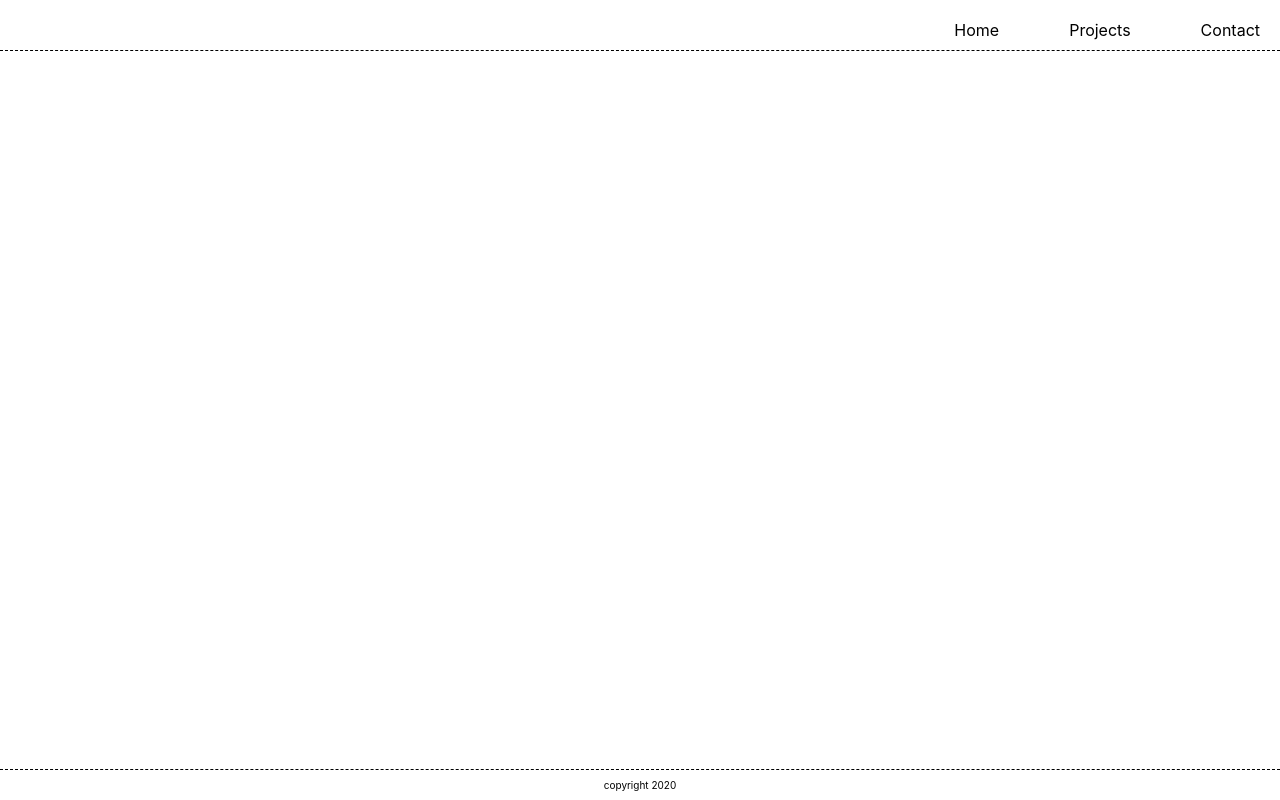
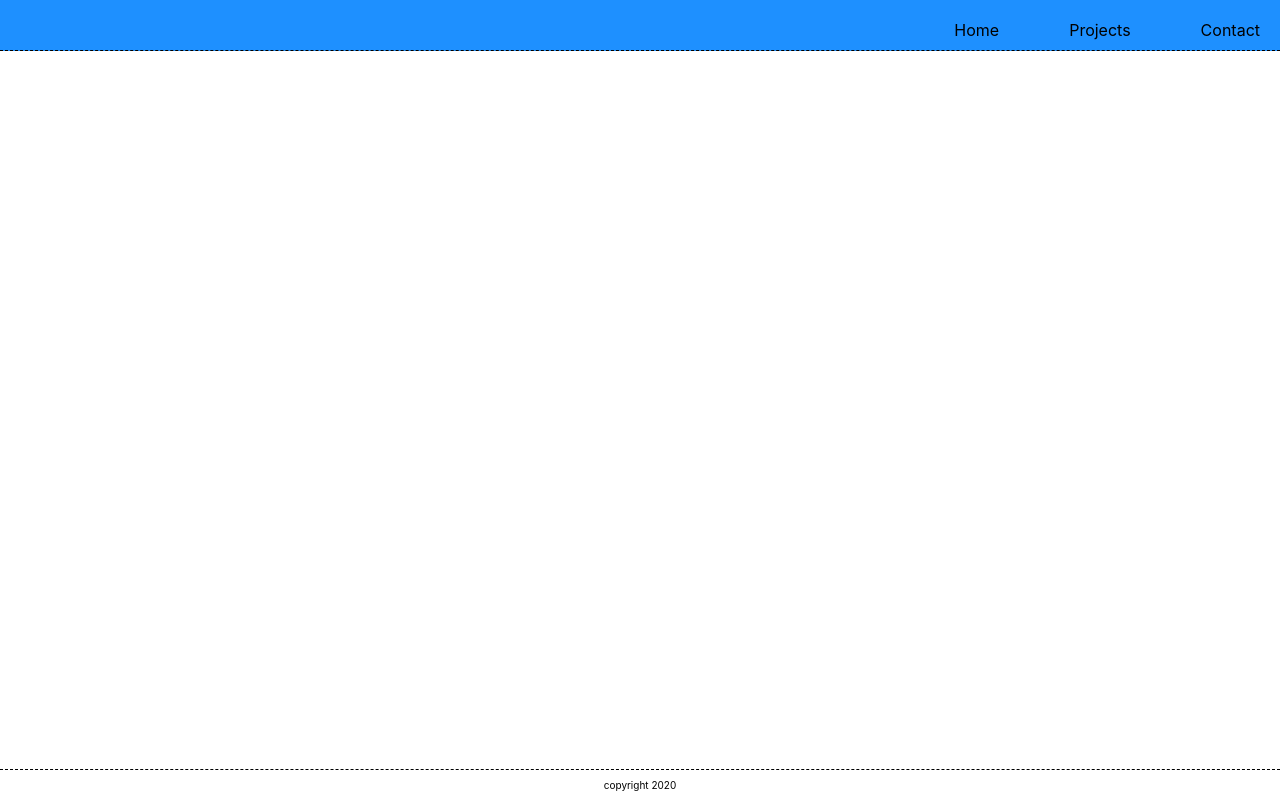
Before and after one commit to Miguelperalta723/Portfolio, a React (Create React App) app in the folder front-end/: page / in a window 1280 px wide. Built offline with nearby package versions, Linux system fonts and the light colour scheme.

Commit message:
made navbar dodger blue

```diff
--- a/front-end/src/App.scss
+++ b/front-end/src/App.scss
@@ -12,6 +12,7 @@
         align-items: flex-end;
         border-bottom: 1px dashed black;
         padding-bottom: 10px;
+        background-color: dodgerblue;
 
         a {
             text-decoration: none;
```
